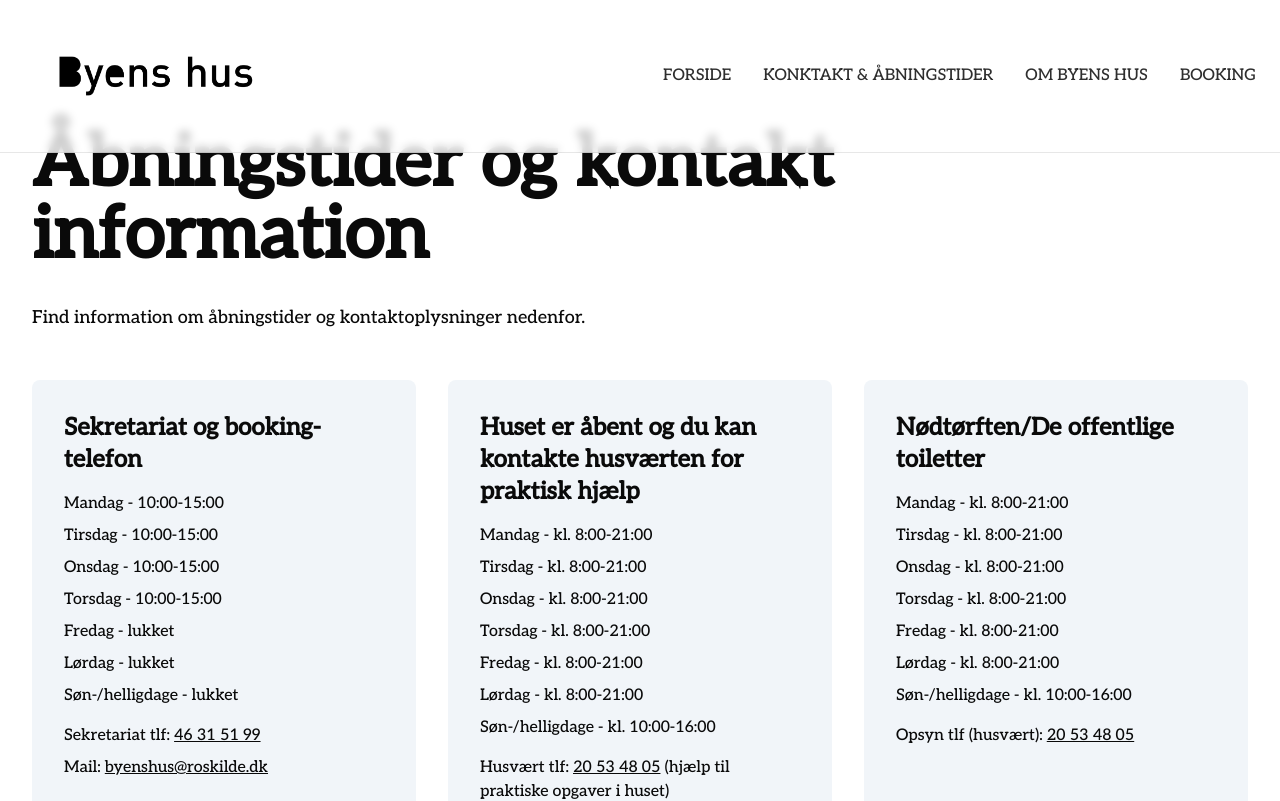
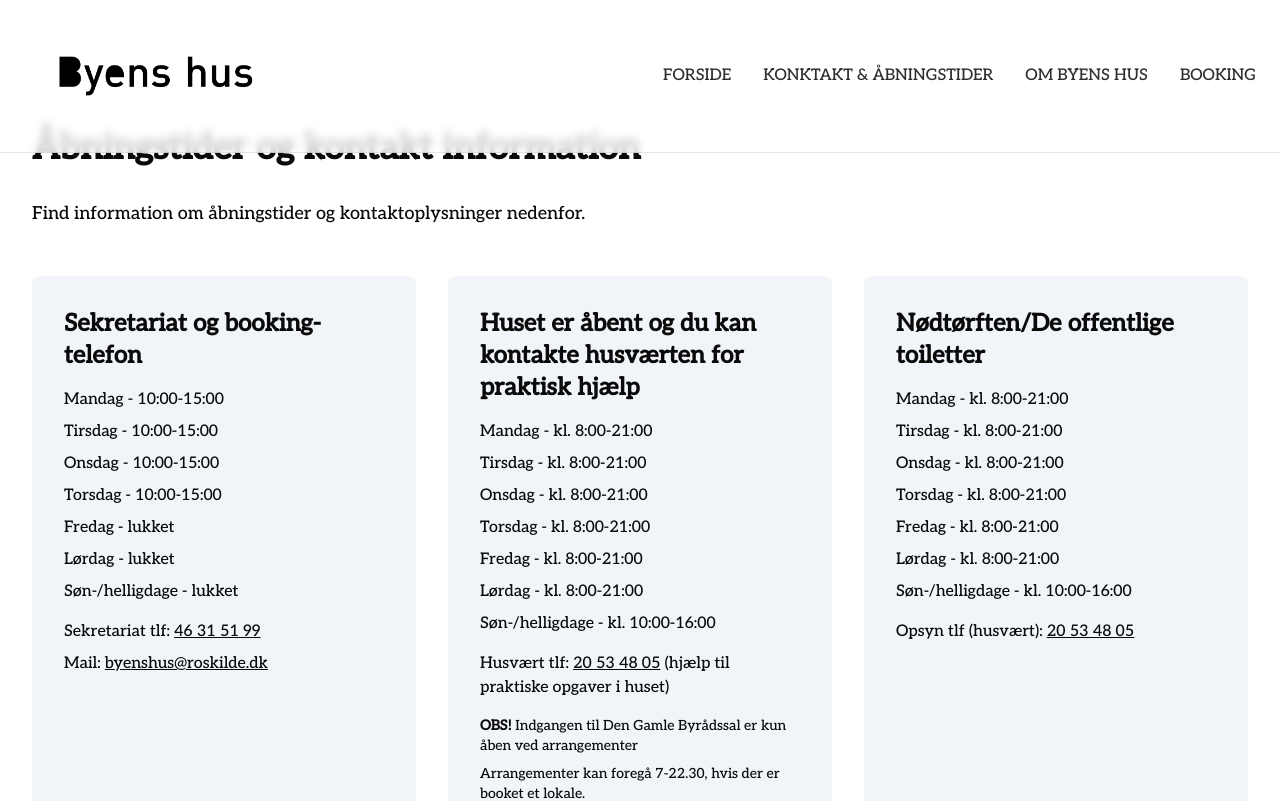
Before and after one commit to RTS-Webdev/afslutningsprojekt, a Next.js app: page /kontakt in a window 1280 px wide. Shown: the top 801 px of the page. Built offline with nearby package versions, Linux system fonts and the light colour scheme.

Commit message:
minor ui fixes

```diff
--- a/app/booking/page.tsx
+++ b/app/booking/page.tsx
@@ -11,7 +11,7 @@ export default function Home() {
             </header>
             <main className="min-h-screen w-full bg-background flex flex-col items-start justify-center pt-32 md:pt-64 px-4 md:px-8">
                 <section className="py-16 justify-center flex flex-col items-center max-w-7xl mx-auto">
-                    <h1 className="text-4xl md:text-7xl font-bold mb-8">Lån et lokale i Byens hus</h1>
+                    <h1 className="text-4xl md:text-7xl font-bold mb-8 text-center">Lån et lokale i Byens hus</h1>
                     <p className="text-base md:text-lg mb-12 max-w-3xl text-center">
                         Du kan låne lokaler i Byens hus til almennyttige formål og afprøvning af ideer. Her kan du læse mere om booking af lokaler og om lokalerne i Byens hus.
                     </p>
--- a/app/kontakt/page.tsx
+++ b/app/kontakt/page.tsx
@@ -8,7 +8,7 @@ export default function Home() {
                 <Navbar />
             </header>
             <main className="min-h-screen w-full bg-background flex flex-col justify-center pt-32 px-8">
-                <h1 className="text-7xl font-bold mb-8">Åbningstider og kontakt information</h1>
+                <h1 className="text-4xl font-bold mb-8">Åbningstider og kontakt information</h1>
                 <p className="text-lg mb-12">Find information om åbningstider og kontaktoplysninger nedenfor.</p>
 
                 <div className="grid grid-cols-1 md:grid-cols-2 lg:grid-cols-3 gap-8">
```
